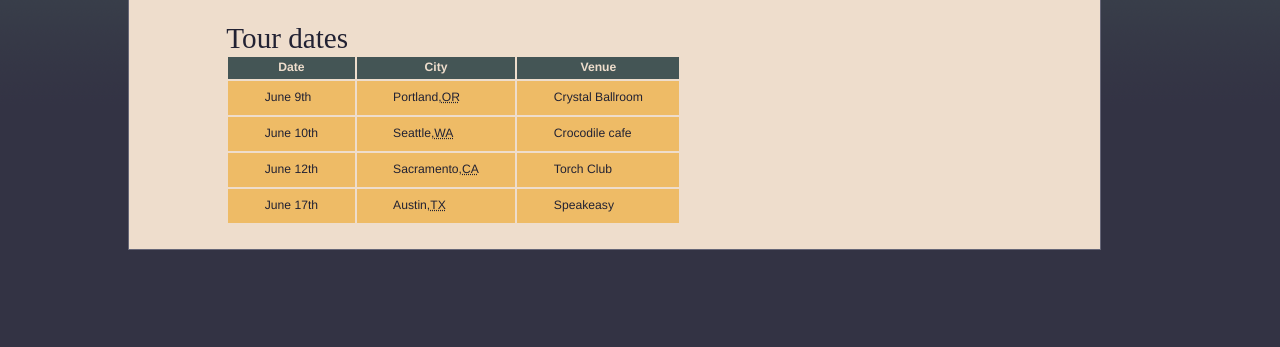
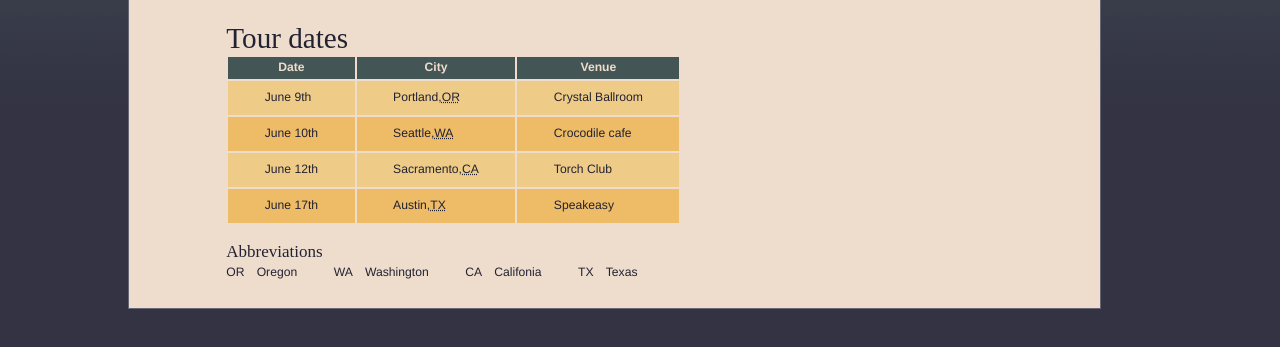
Before and after one commit to Huakaio/test1, a plain HTML site: page live.html in a window 1280 px wide. Shown: the part 295-642 px from the top of the page. Drawn offline with Linux system fonts and the light colour scheme.

Commit message:
增加photos.html

```diff
--- a/scripts/global.js
+++ b/scripts/global.js
@@ -158,7 +158,7 @@ function prepareInternalnav() {
 }
 addLoadEvent(prepareInternalnav);
 function showPic(whichpic) {
-    if(!document.getElementById("placeholder")) return false;
+    if(!document.getElementById("placeholder")) return true;
     var source =whichpic.getAttribute("href");
     var placeholder=document.getElementById("placeholder");
     placeholder.setAttribute("src",source);
@@ -205,3 +205,70 @@ function prepareGallery() {
 }
 addLoadEvent(preparePlaceholder);
 addLoadEvent(prepareGallery);
+
+function stripeTables(){
+    if(!document.getElementsByTagName) return false;
+    var tables=document.getElementsByTagName("table");
+    for(var i=0;i<tables.length;i++){
+        var odd=false;
+        var rows=tables[i].getElementsByTagName("tr");
+        for(var j=0;j<rows.length;j++){
+            if(odd==true){
+                addClass(rows[j],"odd");
+                odd=false;
+            }else {
+                odd=true;
+            }
+        }
+    }
+}
+function highlightRows() {
+    if(!document.getElementsByTagName) return false;
+    var rows=document.getElementsByTagName("tr");
+    for(var i=0;i<rows.length;i++){
+        rows[i].oldClassName=rows[i].className;
+        rows[i].onmouseover=function () {
+            addClass(this,"highlight");
+        }
+        rows[i].onmouseout=function () {
+            this.className=this.oldClassName;
+        }
+    }
+}
+function displayAbbreviations() {
+    if(!document.getElementsByTagName||!document.createElement||!document.createTextNode) return false;
+    var abbreviations=document.getElementsByTagName("abbr");
+    if(abbreviations.length<1) return false;
+    var defs=new Array();
+    for(var i=0;i<abbreviations.length;i++){
+        var current_abbr=abbreviations[i];
+        if(current_abbr.childNodes.length<1) continue;
+        var definition=current_abbr.getAttribute("title");
+        var key=current_abbr.lastChild.nodeValue;
+        defs[key]=definition;
+    }
+    var dlist=document.createElement("dl");
+    for(key in defs){
+        var definition=defs[key];
+        var dtitle=document.createElement("dt");
+        var dtitle_text=document.createTextNode(key);
+        dtitle.appendChild(dtitle_text);
+        var ddesc=document.createElement("dd");
+        var ddesc_text=document.createTextNode(definition);
+        ddesc.appendChild(ddesc_text);
+        dlist.appendChild(dtitle);
+        dlist.appendChild(ddesc);
+    }
+    if(dlist.childNodes.length<1) return false;
+    var header=document.createElement("h3");
+    var header_text=document.createTextNode("Abbreviations");
+    header.appendChild(header_text);
+    var articles=document.getElementsByTagName("article");
+    if(articles.length==0) return false;
+    var container =articles[0];
+    container.appendChild(header);
+    container.appendChild(dlist);
+}
+addLoadEvent(stripeTables);
+addLoadEvent(highlightRows);
+addLoadEvent(displayAbbreviations);
--- a/styles/color.css
+++ b/styles/color.css
@@ -72,3 +72,11 @@ tr td{
     color: #223;
     background-color: #eb6;
 }
+tr.odd td{
+    color: #223;
+    background-color: #ec8;
+}
+tr.highlight td{
+    color: #223;
+    background-color: #cba;
+}
--- a/styles/layout.css
+++ b/styles/layout.css
@@ -89,3 +89,12 @@ article img{
 td{
     padding: .5em 3em;
 }
+dl{
+    overflow: hidden;
+}
+dt{
+    float: left;
+}
+dd{
+    float: left;
+}
--- a/styles/typography.css
+++ b/styles/typography.css
@@ -42,3 +42,9 @@ h3{
 textarea{
     font-family: "Helvetica","Arial",sans-serif;
 }
+dt{
+    margin-right: 1em;
+}
+dd{
+    margin-right: 3em;
+}
```
